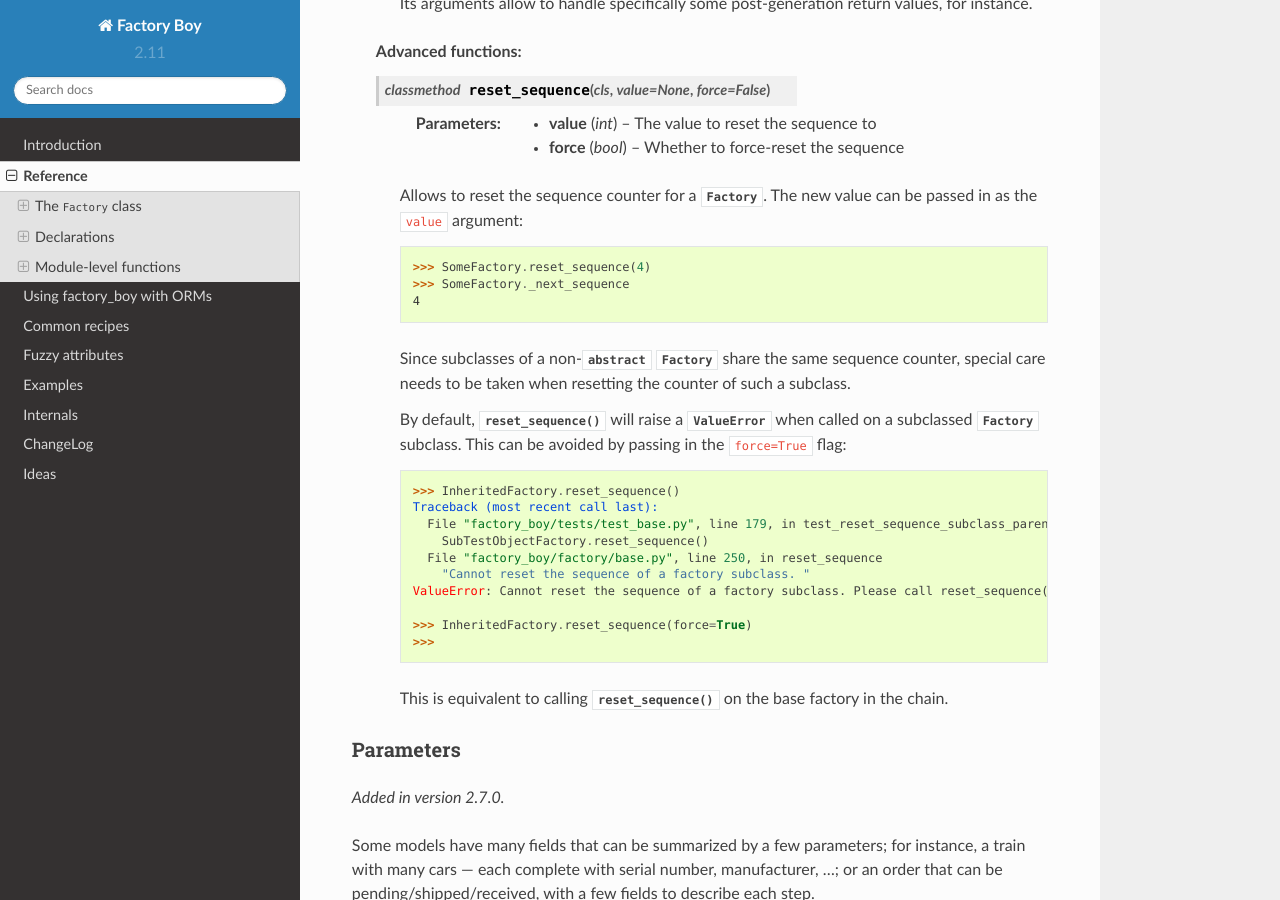
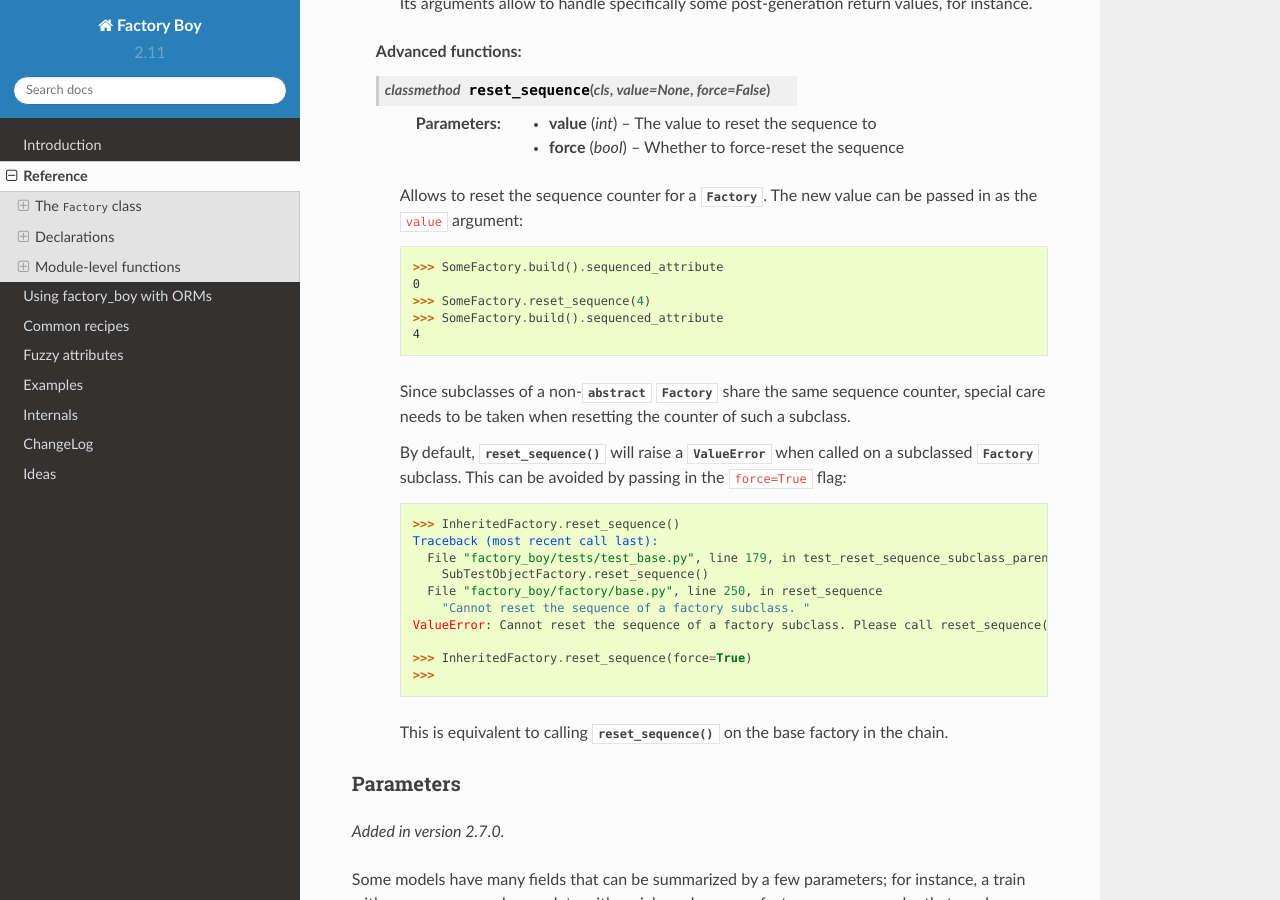
Before and after one commit to FactoryBoy/factory_boy, a Sphinx documentation site: the page built from docs/reference.rst, in a window 1280 px wide and 900 px high, scrolled down 5608 px. Built offline with Sphinx 7.4.7 and the Read the Docs theme 2.0.0, drawn with Linux system fonts in a browser that asks for light colours.

Commit message:
Remove private method call from documentation

```diff
--- a/docs/reference.rst
+++ b/docs/reference.rst
@@ -345,8 +345,10 @@
 
         .. code-block:: pycon
 
+            >>> SomeFactory.build().sequenced_attribute
+            0
             >>> SomeFactory.reset_sequence(4)
-            >>> SomeFactory._next_sequence
+            >>> SomeFactory.build().sequenced_attribute
             4
 
         Since subclasses of a non-:attr:`abstract <factory.FactoryOptions.abstract>`
```
